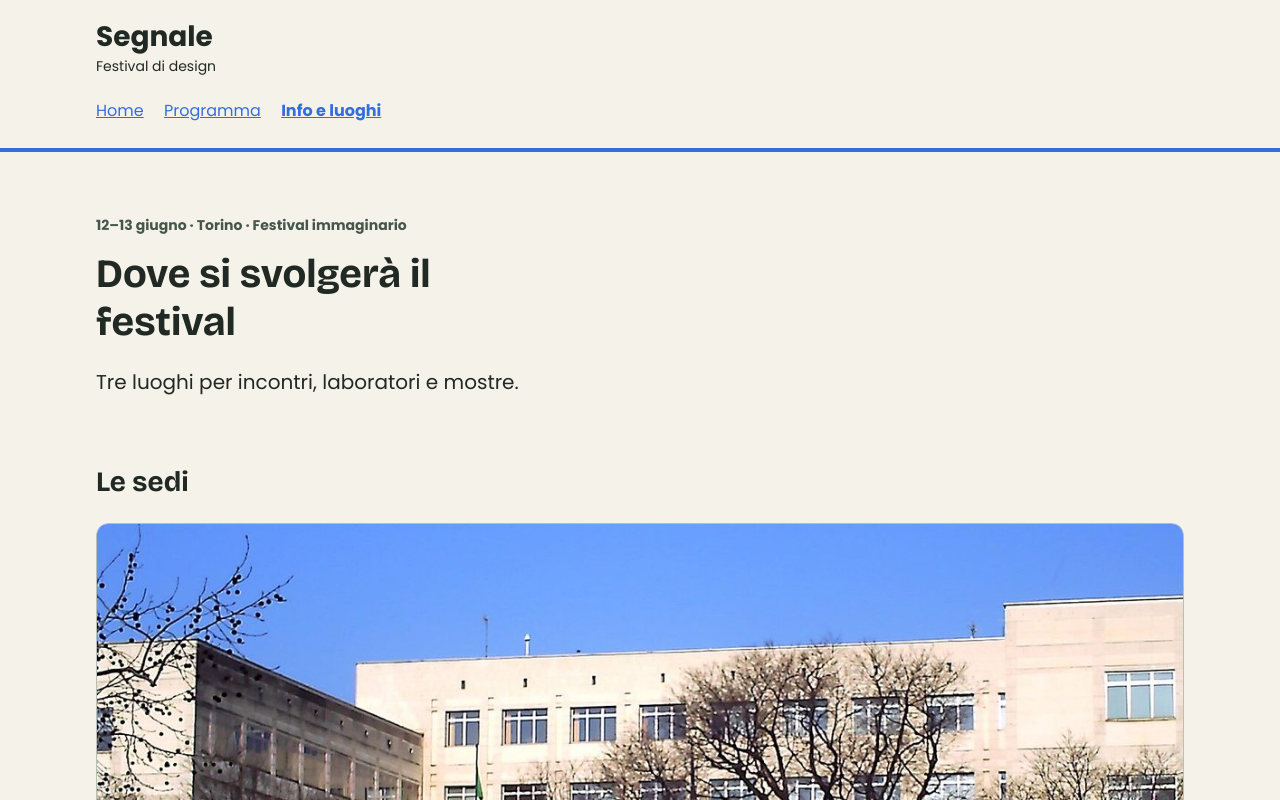
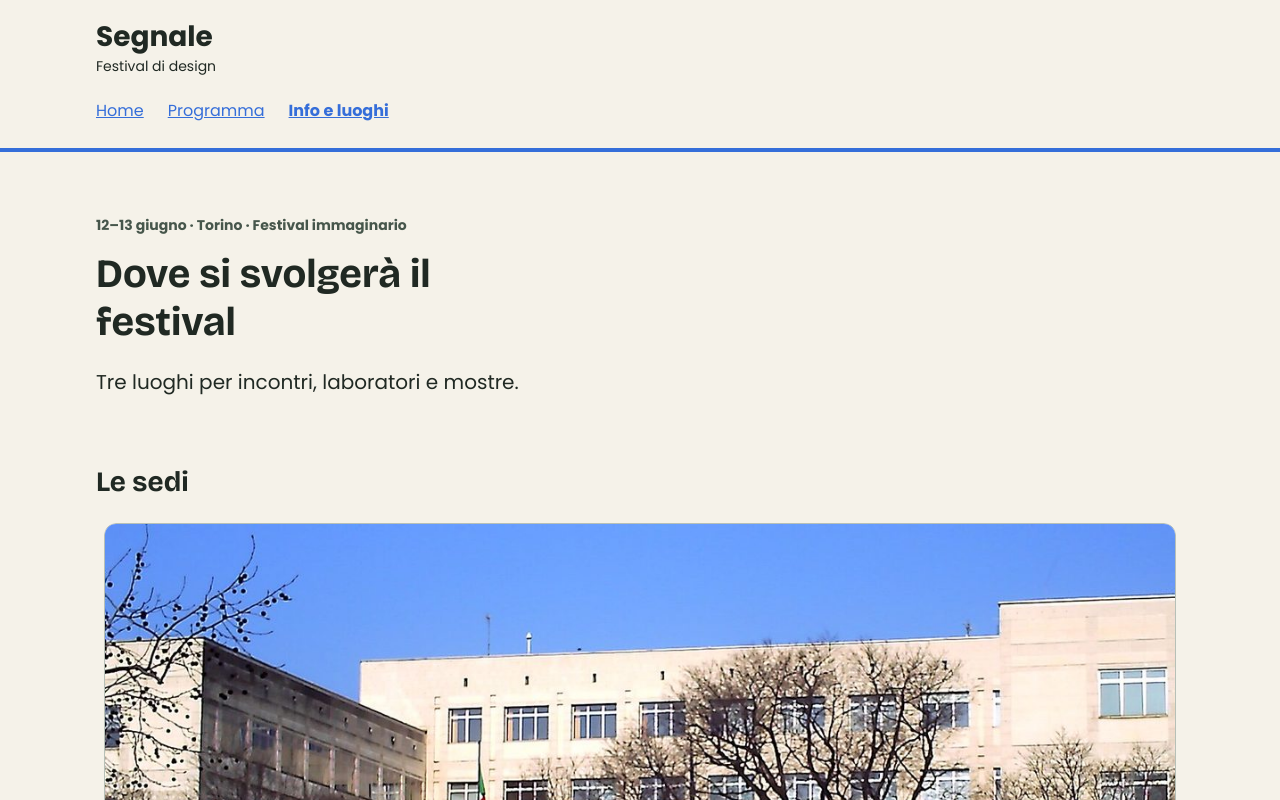
Before and after one commit to paolagrossoo/festival-segnale, a plain HTML site: page info.html in a window 1280 px wide. Shown: the top 800 px of the page. Drawn offline with nearby package versions, Linux system fonts and the light colour scheme.

Commit message:
Sito responsive e intestazione sticky

```diff
--- a/info.html
+++ b/info.html
@@ -145,4 +145,5 @@
     }
   });
   </script>
-<body
+</body>
+</html>
--- a/style.css
+++ b/style.css
@@ -48,6 +48,15 @@ a:focus-visible {
   border-bottom: 4px solid var(--colore-primario);
 }
 
+.site-header {
+  position: sticky;
+  top: 0;
+  z-index: 100;
+  padding: 1.25rem 0;
+  background: var(--colore-sfondo);
+  border-bottom: 4px solid var(--colore-primario);
+}
+
 .brand {
   display: inline-block;
   color: var(--colore-testo);
@@ -65,17 +74,51 @@ a:focus-visible {
 }
 
 nav {
+  display: flex;
+  flex-direction: column;
+  align-items: flex-start;
+  gap: 0.25rem;
   margin-top: 1rem;
 }
 
 nav a {
-  display: inline-block;
-  margin-right: 1rem;
-  padding: 0.25rem 0;
+  display: block;
+  padding: 0.5rem 0;
 }
 
 nav a[aria-current="page"] {
   font-weight: bold;
+}
+
+.site-header {
+  padding: 0.75rem 0;
+}
+
+nav {
+  margin-top: 0.5rem;
+}
+
+@media (min-width: 600px) {
+  .site-header {
+    padding: 1.25rem 0;
+  }
+
+  nav {
+    margin-top: 1rem;
+  }
+}
+
+@media (min-width: 600px) {
+  nav {
+    flex-direction: row;
+    flex-wrap: wrap;
+    align-items: center;
+    gap: 0.25rem 1.5rem;
+  }
+
+  nav a {
+    padding: 0.25rem 0;
+  }
 }
 
 .intro {
@@ -223,7 +266,7 @@ h3 {
 
 
 .luoghi-swiper {
-  max-width: 67 rem;
+  max-width: 67rem;
   overflow: hidden;
   border-radius: 0.75rem;
 }
```
